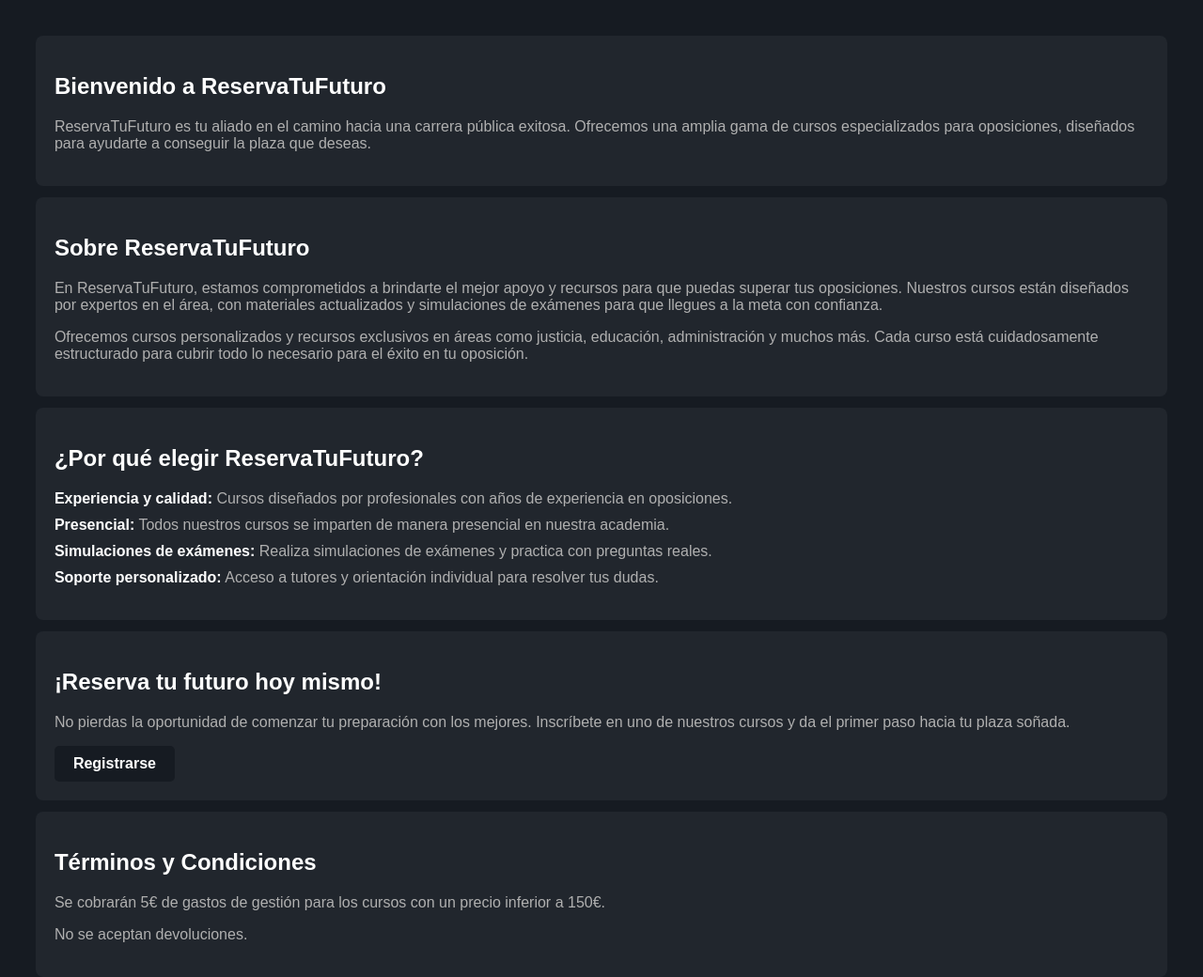
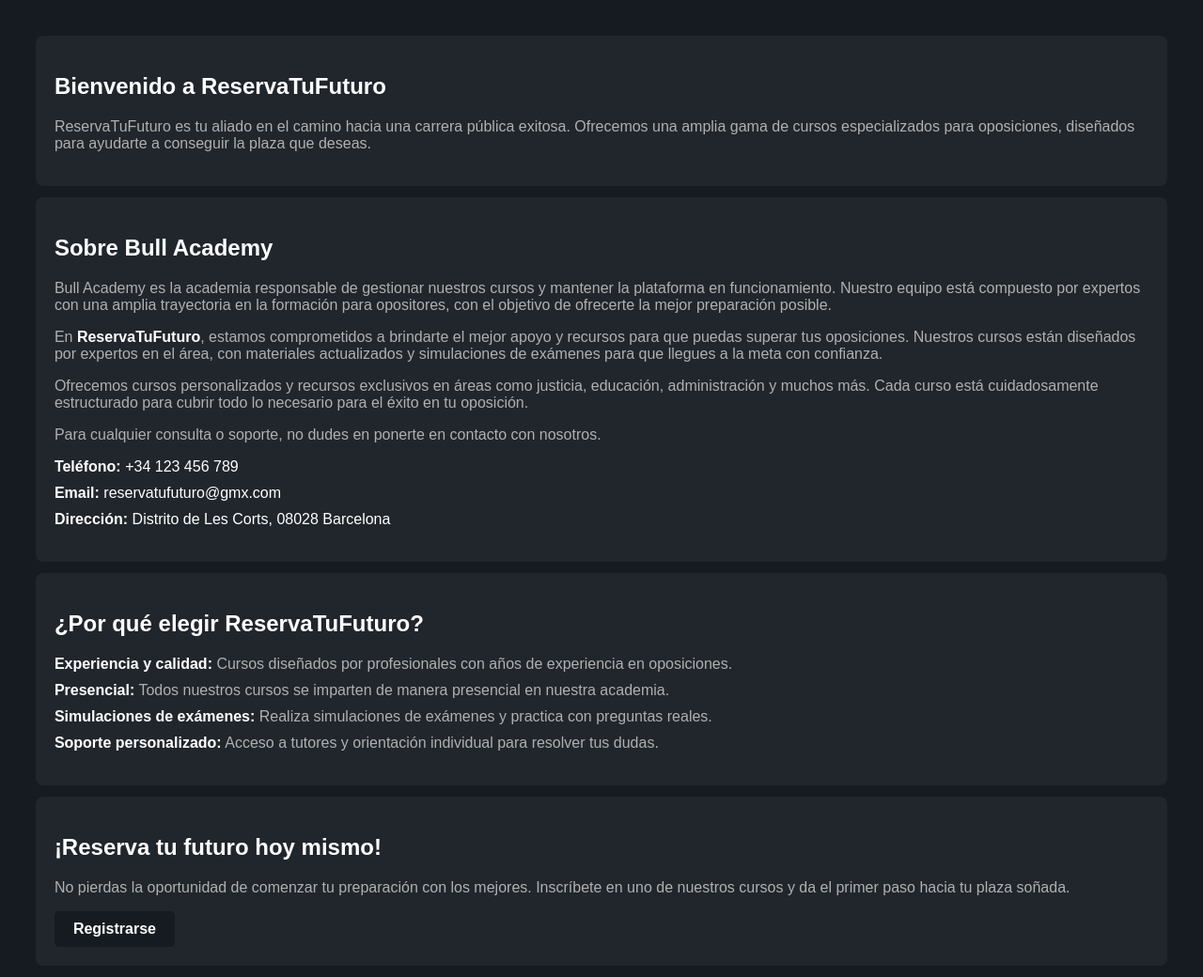
Before and after one commit to Angelgares/reservatufuturo, a Django app: page /aboutUs/ in a window 1280 px wide. Shown: the part 60-1100 px from the top of the page at 94% size. Before the commit the page ends 1063 px from the top, so only its background shows below. Run offline with Django 5.2, Linux system fonts and the light colour scheme.

Commit message:
feat: update about us section with contact data

```diff
--- a/reservatufuturo/home/static/home/styles.css
+++ b/reservatufuturo/home/static/home/styles.css
@@ -1366,3 +1366,12 @@ strong {
 .course-box.finished {
   border: 2px solid #cf33e4;
 }
+
+.email-link {
+  color: white;
+  text-decoration: none;
+}
+
+.email-link:hover {
+  color: #007BFF;
+}
--- a/reservatufuturo/home/templates/home/about_us.html
+++ b/reservatufuturo/home/templates/home/about_us.html
@@ -11,10 +11,17 @@
         </section>
 
         <!-- Sección de información sobre la empresa -->
-        <section class="about-section">
-            <h2>Sobre ReservaTuFuturo</h2>
-            <p>En ReservaTuFuturo, estamos comprometidos a brindarte el mejor apoyo y recursos para que puedas superar tus oposiciones. Nuestros cursos están diseñados por expertos en el área, con materiales actualizados y simulaciones de exámenes para que llegues a la meta con confianza.</p>
+        <section class="academy-section">
+            <h2>Sobre Bull Academy</h2>
+            <p>Bull Academy es la academia responsable de gestionar nuestros cursos y mantener la plataforma en funcionamiento. Nuestro equipo está compuesto por expertos con una amplia trayectoria en la formación para opositores, con el objetivo de ofrecerte la mejor preparación posible.</p>
+            <p>En <strong>ReservaTuFuturo</strong>, estamos comprometidos a brindarte el mejor apoyo y recursos para que puedas superar tus oposiciones. Nuestros cursos están diseñados por expertos en el área, con materiales actualizados y simulaciones de exámenes para que llegues a la meta con confianza.</p>
             <p>Ofrecemos cursos personalizados y recursos exclusivos en áreas como justicia, educación, administración y muchos más. Cada curso está cuidadosamente estructurado para cubrir todo lo necesario para el éxito en tu oposición.</p>
+            <p>Para cualquier consulta o soporte, no dudes en ponerte en contacto con nosotros.</p>
+            <ul>
+                <li><strong>Teléfono:</strong> <a href="tel:+34123456789" class="email-link">+34 123 456 789</a></li>
+                <li><strong>Email:</strong> <a href="mailto:reservatufuturo@gmx.com" class="email-link">reservatufuturo@gmx.com</a></li>
+                <li><strong>Dirección:</strong><a href="https://www.google.com/url?sa=t&source=web&rct=j&opi=89978449&url=/maps/place//data%3D!4m2!3m1!1s0x12a498f576297baf:0x44f65330fe1b04b9%3Fsa%3DX%26ved%3D1t:8290%26ictx%3D111&ved=2ahUKEwjrlZiLxf-JAxUuVKQEHYrHAUoQ4kB6BAhQEAM&usg=AOvVaw09YhoJ0QNrxfFKcfrCRGuX" class="email-link"> Distrito de Les Corts, 08028 Barcelona</a></li>
+            </ul>
         </section>
 
         <!-- Sección de beneficios de los cursos -->
```
Also changed, not shown: reservatufuturo/home/templates/home/homepage.html (+12 -5 lines).
